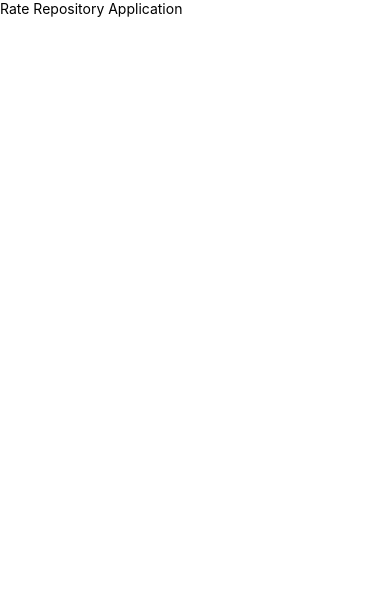
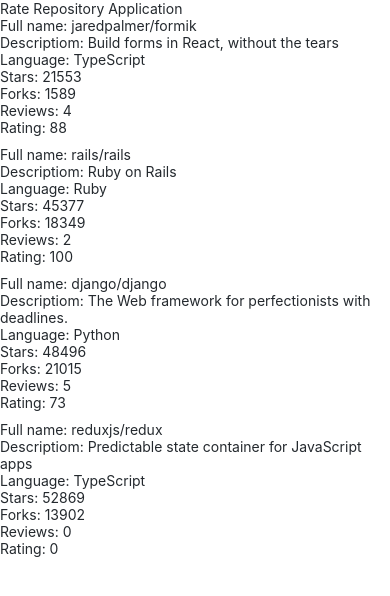
Before and after one commit to ggibelli/fullstack-native, a React Native app: screen / in a window 390 px wide. Shown: the top 596 px of the page. Built offline with nearby package versions, Linux system fonts and the light colour scheme.

Commit message:
exercise 10.3

```diff
--- a/src/components/Main.tsx
+++ b/src/components/Main.tsx
@@ -1,10 +1,10 @@
 import * as React from 'react';
-import Constants from 'expo-constants';
-import { Text, StyleSheet, View } from 'react-native';
+import { StyleSheet, View } from 'react-native';
+import RepositoryList from './RepositoryList';
+import Text from './Text';
 
 const styles = StyleSheet.create({
   container: {
-    marginTop: Constants.statusBarHeight,
     flexGrow: 1,
     flexShrink: 1,
   },
@@ -14,6 +14,7 @@
   return (
     <View style={styles.container}>
       <Text>Rate Repository Application</Text>
+      <RepositoryList />
     </View>
   );
 };
--- /dev/null
+++ b/src/components/RepositoryItem.tsx
@@ -0,0 +1,40 @@
+import * as React from 'react';
+// import Constants from 'expo-constants';
+import { ListRenderItemInfo, View } from 'react-native';
+import Text from './Text';
+
+// const styles = StyleSheet.create({
+//   container: {
+//     marginTop: Constants.statusBarHeight,
+//     flexGrow: 1,
+//     flexShrink: 1,
+//   },
+// });
+
+interface Props {
+  id: string;
+  fullName: string;
+  description: string;
+  language: string;
+  forksCount: number;
+  stargazersCount: number;
+  ratingAverage: number;
+  reviewCount: number;
+  ownerAvatarUrl: string;
+}
+
+const RepositoryItem: React.FC<ListRenderItemInfo<Props>> = ({ item }) => {
+  return (
+    <View>
+      <Text>Full name: {item.fullName}</Text>
+      <Text>Descriptiom: {item.description}</Text>
+      <Text>Language: {item.language}</Text>
+      <Text>Stars: {item.stargazersCount}</Text>
+      <Text>Forks: {item.forksCount}</Text>
+      <Text>Reviews: {item.reviewCount}</Text>
+      <Text>Rating: {item.ratingAverage}</Text>
+    </View>
+  );
+};
+
+export default RepositoryItem;
--- /dev/null
+++ b/src/components/RepositoryList.tsx
@@ -0,0 +1,71 @@
+import * as React from 'react';
+import { FlatList, View, StyleSheet } from 'react-native';
+import RepositoryItem from './RepositoryItem';
+
+const styles = StyleSheet.create({
+  separator: {
+    height: 10,
+  },
+});
+
+const repositories = [
+  {
+    id: 'jaredpalmer.formik',
+    fullName: 'jaredpalmer/formik',
+    description: 'Build forms in React, without the tears',
+    language: 'TypeScript',
+    forksCount: 1589,
+    stargazersCount: 21553,
+    ratingAverage: 88,
+    reviewCount: 4,
+    ownerAvatarUrl: 'https://avatars2.githubusercontent.com/u/4060187?v=4',
+  },
+  {
+    id: 'rails.rails',
+    fullName: 'rails/rails',
+    description: 'Ruby on Rails',
+    language: 'Ruby',
+    forksCount: 18349,
+    stargazersCount: 45377,
+    ratingAverage: 100,
+    reviewCount: 2,
+    ownerAvatarUrl: 'https://avatars1.githubusercontent.com/u/4223?v=4',
+  },
+  {
+    id: 'django.django',
+    fullName: 'django/django',
+    description: 'The Web framework for perfectionists with deadlines.',
+    language: 'Python',
+    forksCount: 21015,
+    stargazersCount: 48496,
+    ratingAverage: 73,
+    reviewCount: 5,
+    ownerAvatarUrl: 'https://avatars2.githubusercontent.com/u/27804?v=4',
+  },
+  {
+    id: 'reduxjs.redux',
+    fullName: 'reduxjs/redux',
+    description: 'Predictable state container for JavaScript apps',
+    language: 'TypeScript',
+    forksCount: 13902,
+    stargazersCount: 52869,
+    ratingAverage: 0,
+    reviewCount: 0,
+    ownerAvatarUrl: 'https://avatars3.githubusercontent.com/u/13142323?v=4',
+  },
+];
+
+const ItemSeparator = () => <View style={styles.separator} />;
+
+const RepositoryList = () => {
+  return (
+    <FlatList
+      data={repositories}
+      ItemSeparatorComponent={ItemSeparator}
+      renderItem={RepositoryItem}
+      // other props
+    />
+  );
+};
+
+export default RepositoryList;
--- /dev/null
+++ b/src/components/Text.tsx
@@ -0,0 +1,47 @@
+import * as React from 'react';
+import { Text as NativeText, StyleSheet, StyleProp, TextStyle } from 'react-native';
+
+import theme from '../theme';
+
+const styles = StyleSheet.create({
+  text: {
+    color: theme.colors.textPrimary,
+    fontSize: theme.fontSizes.body,
+    fontFamily: theme.fonts.main,
+    fontWeight: theme.fontWeights.normal,
+  },
+  colorTextSecondary: {
+    color: theme.colors.textSecondary,
+  },
+  colorPrimary: {
+    color: theme.colors.primary,
+  },
+  fontSizeSubheading: {
+    fontSize: theme.fontSizes.subheading,
+  },
+  fontWeightBold: {
+    fontWeight: theme.fontWeights.bold,
+  },
+});
+
+interface Props {
+  color?: string;
+  fontSize?: string;
+  fontWeight?: string;
+  style?: StyleProp<TextStyle>;
+}
+
+const Text: React.FC<Props> = ({ color, fontSize, fontWeight, style, ...props }) => {
+  const textStyle = [
+    styles.text,
+    color === 'textSecondary' && styles.colorTextSecondary,
+    color === 'primary' && styles.colorPrimary,
+    fontSize === 'subheading' && styles.fontSizeSubheading,
+    fontWeight === 'bold' && styles.fontWeightBold,
+    style,
+  ];
+
+  return <NativeText style={textStyle} {...props} />;
+};
+
+export default Text;
--- /dev/null
+++ b/src/theme.ts
@@ -0,0 +1,21 @@
+const theme = {
+  colors: {
+    textPrimary: '#24292e',
+    textSecondary: '#586069',
+    primary: '#0366d6',
+    appBarBackground: '#24292e',
+  },
+  fontSizes: {
+    body: 14,
+    subheading: 16,
+  },
+  fonts: {
+    main: 'System',
+  },
+  fontWeights: {
+    normal: '400' as const,
+    bold: '700' as const,
+  },
+};
+
+export default theme;
```
Also changed, not shown: src/components/AppBar.tsx (added, +18 -0 lines).
